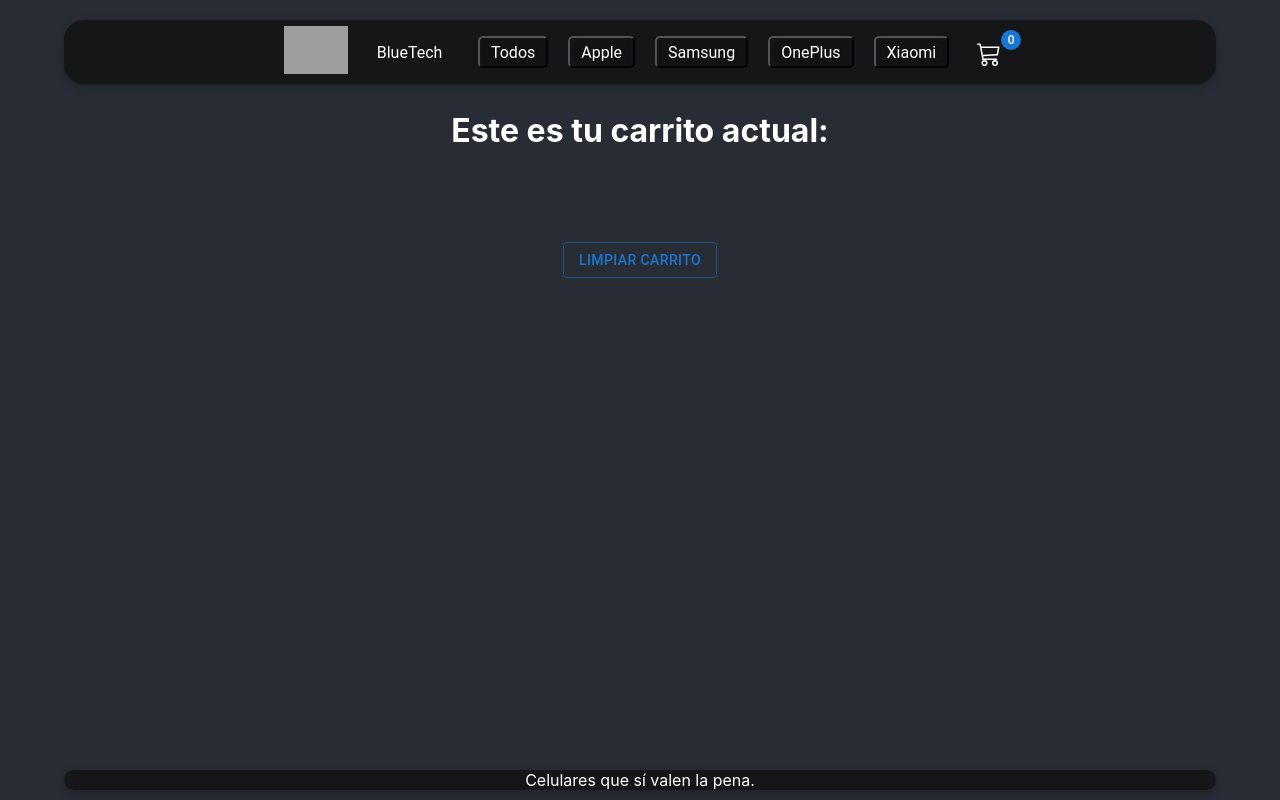
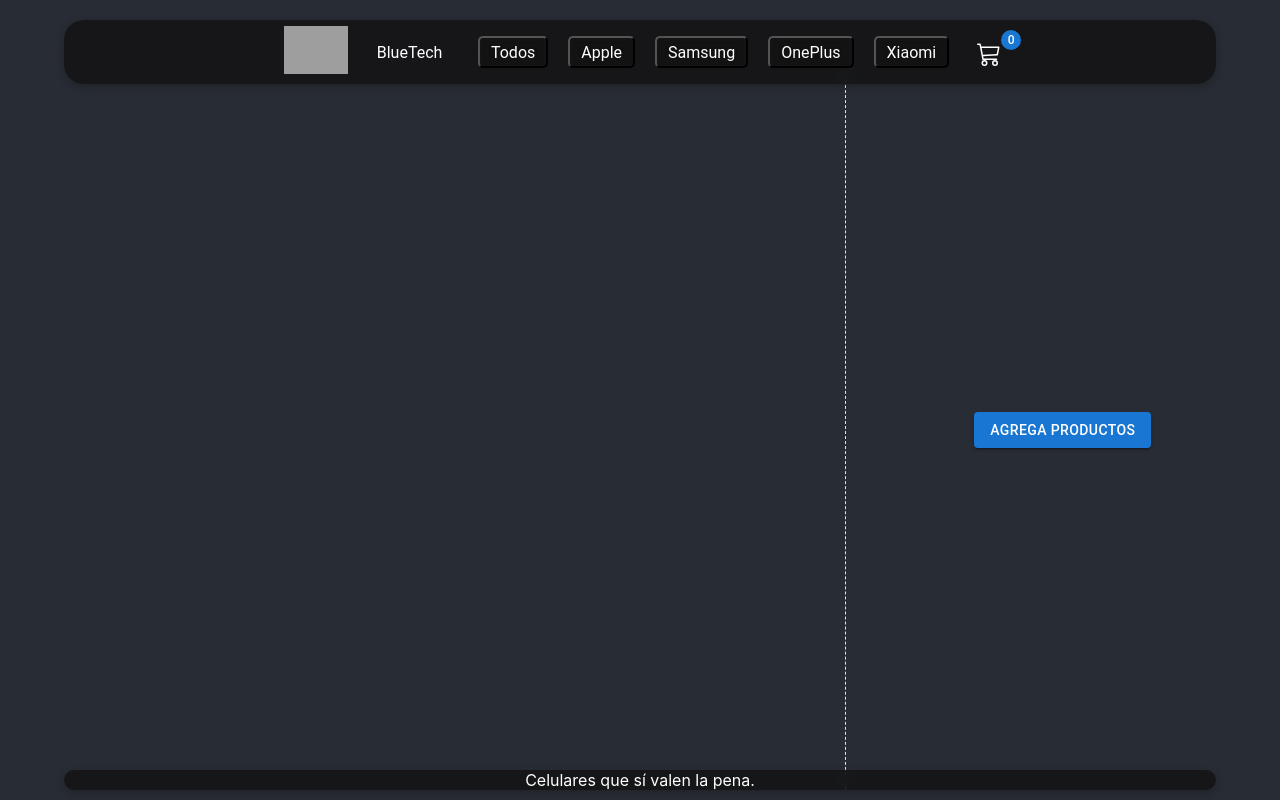
Before and after one commit to estebancardona7/CH-react, a React (Create React App) app: page /cart in a window 1280 px wide. Shown: the top 800 px of the page. Built offline with nearby package versions, Linux system fonts and the light colour scheme; grey boxes are pictures that could not be loaded.

Commit message:
agregada funcionalidad del cart

```diff
--- a/package.json
+++ b/package.json
@@ -20,7 +20,9 @@
     "react-icons": "^4.8.0",
     "react-router-dom": "^6.10.0",
     "react-scripts": "5.0.1",
+    "react-spinners": "^0.13.8",
     "styled-components": "^5.3.9",
+    "sweetalert2": "^11.7.5",
     "web-vitals": "^2.1.4"
   },
   "scripts": {
--- a/src/App.jsx
+++ b/src/App.jsx
@@ -2,7 +2,7 @@ import "./App.css";
 import { Navbar } from "./components/Navbar/Navbar";
 import { Footer } from "./components/Footer/Footer";
 import ItemListContainer from "./components/ItemList/ItemListContainer";
-import { ItemDetailContainer } from "./ItemDetail/ItemDetailContainer";
+import { ItemDetailContainer } from "./components/ItemDetail/ItemDetailContainer";
 import { BrowserRouter, Routes, Route } from "react-router-dom";
 import CartContainer from "./components/Cart/CartContainer";
 import FormContainer from "./components/Form/FormContainer";
--- a/src/components/Cart/Cart.css
+++ b/src/components/Cart/Cart.css
@@ -1,7 +1,76 @@
-.cartDetail {
+/* .cartDetail {
   background-color: #282c34;
   min-height: 100vh;
   color: white;
   padding-top: 70px;
   padding-bottom: 15px;
+} */
+.cart-container {
+  width: 100%;
+  padding: 50px 0;
+  min-height: 90vh;
+  display: flex;
+  justify-content: space-between;
 }
+
+.container-items {
+  width: 60%;
+  display: flex;
+  flex-direction: column;
+  justify-content: center;
+  flex-direction: column;
+  align-items: center;
+  gap: 30px;
+  border-right: 1px dashed #dfe3eb;
+  padding: 0 50px;
+}
+
+.cart-info {
+  width: 35%;
+  display: flex;
+  flex-direction: column;
+  justify-content: space-evenly;
+  color: #e9e5e8;
+}
+
+.btn-cart {
+  display: flex;
+  width: 100%;
+  gap: 20px;
+  justify-content: center;
+}
+
+.btn-cart > button {
+  width: 150px;
+}
+
+.cart-item {
+  width: 100%;
+  display: flex;
+  justify-content: space-between;
+  height: 150px;
+  align-items: center;
+  box-shadow: 0px 1px 10px 3px #1d6add;
+  border-radius: 10px;
+  padding: 0 10px;
+}
+
+.cart-item > img {
+  width: 10%;
+  height: 120px;
+  object-fit: fill;
+}
+
+/* Aca la tarjeta */
+.cart-item-info {
+  width: 80%;
+  height: 100px;
+  display: flex;
+  justify-content: space-between;
+  align-items: center;
+  color: #b6c6e0;
+}
+
+.cart-item-info > h2 {
+  font-family: monospace;
+}
--- a/src/components/Cart/Cart.jsx
+++ b/src/components/Cart/Cart.jsx
@@ -1,33 +1,101 @@
+// import React from "react";
+// import "./Cart.css";
+// import { Button } from "@mui/material";
+
+// const Cart = ({ cart, clearCart, deleteProductById }) => {
+//   return (
+//     <div className="cartDetail">
+//       <h1>Este es tu carrito actual:</h1>
+//       {cart.map((product) => {
+//         return (
+//           <div key={product.id}>
+//             <h3>{product?.title}</h3>
+//             <h4>{product.price}USD</h4>
+//             <h4>{product.quantity}</h4>
+//             <Button
+//               variant="contained"
+//               onClick={() => deleteProductById(product.id)}
+//             >
+//               Eliminar
+//             </Button>
+//           </div>
+//         );
+//       })}
+
+//       <div className="cartDetail">
+//         <Button variant="outlined" onClick={clearCart}>
+//           Limpiar carrito
+//         </Button>
+//       </div>
+//       <div>El total del carro es: ${}</div>
+//     </div>
+//   );
+// };
+
+// export default Cart;
+import { Button } from "@mui/material";
 import React from "react";
 import "./Cart.css";
-import { Button } from "@mui/material";
+import { Link } from "react-router-dom";
 
-const Cart = ({ cart, clearCart, deleteProductById }) => {
+const Cart = ({
+  cart,
+  clearCartWithAlert,
+  deleteProductById,
+  total,
+  navigate,
+}) => {
   return (
-    <div className="cartDetail">
-      <h1>Este es tu carrito actual:</h1>
-      {cart.map((product) => {
+    <div>
+      <div className="cart-container">
+        <div className="container-items">
+          {cart.map((item) => {
             return (
-          <div key={product.id}>
-            <h3>{product?.title}</h3>
-            <h4>{product.price}USD</h4>
-            <h4>{product.quantity}</h4>
+              <div key={item.id} className="cart-item">
+                <img src={item.img} alt="" />
+                <div className="cart-item-info">
+                  <h2>{item.name}</h2>
+                  <h2>usd {item.price}.-</h2>
+                  <h2>Unidades: {item.quantity}</h2>
+                </div>
                 <Button
                   variant="contained"
-              onClick={() => deleteProductById(product.id)}
+                  onClick={() => deleteProductById(item.id)}
                 >
-              Eliminar
+                  Quitar
                 </Button>
               </div>
             );
           })}
-
-      <div className="cartDetail">
-        <Button variant="outlined" onClick={clearCart}>
-          Limpiar carrito
+        </div>
+        <div className="cart-info">
+          {cart.length > 0 ? (
+            <div>
+              <h2>Descripcion del carrito</h2>
+              <h3>Cantidad de productos: </h3>
+              <h3>Precio total: usd {total}</h3>
+              <h3>Descuento: </h3>
+              <h3>Precio final: </h3>
+              <h1>El total del carrito es usd{total}.-</h1>
+              <div className="btn-cart">
+                <Button
+                  variant="contained"
+                  onClick={() => navigate("/checkout")}
+                >
+                  Terminar la compra
+                </Button>
+                <Button onClick={clearCartWithAlert} variant="contained">
+                  Vaciar carrito
                 </Button>
               </div>
-      <div>El total del carro es: ${}</div>
+            </div>
+          ) : (
+            <Link to="/">
+              <Button variant="contained">Agrega productos</Button>
+            </Link>
+          )}
+        </div>
+      </div>
     </div>
   );
 };
--- a/src/components/Cart/CartContainer.jsx
+++ b/src/components/Cart/CartContainer.jsx
@@ -2,17 +2,36 @@ import React from "react";
 import Cart from "./Cart";
 import { useContext } from "react";
 import { CartContext } from "../../context/CartContext";
+import Swal from "sweetalert2";
 
 const CartContainer = () => {
-  const { cart, clearCart, deleteProductById } = useContext(CartContext);
+  const { cart, clearCart, deleteProductById, getTotalPrice } =
+    useContext(CartContext);
+  let total = getTotalPrice();
+  const clearCartWithAlert = () => {
+    Swal.fire({
+      title: "Seguro que quieres eliminar todo el carrito?",
+      showDenyButton: true,
+      showCancelButton: false,
+      confirmButtonText: "Si, eliminar",
+      denyButtonText: `No, no eliminar`,
+    }).then((result) => {
+      if (result.isConfirmed) {
+        clearCart();
+        Swal.fire("Se limpio el carrito", "", "success");
+      } else if (result.isDenied) {
+        Swal.fire("Carrito sin modificar", "", "info");
+      }
+    });
+  };
   return (
-    <div>
-      <Cart
-        cart={cart}
-        clearCart={clearCart}
-        deleteProductById={deleteProductById}
-      />
-    </div>
+    <Cart
+      // navigate={navigate}
+      total={total}
+      clearCartWithAlert={clearCartWithAlert}
+      cart={cart}
+      deleteProductById={deleteProductById}
+    />
   );
 };
 
--- a/src/ItemDetail/ItemDetail.jsx
+++ b/src/components/ItemDetail/ItemDetail.jsx
@@ -2,15 +2,15 @@ import React from "react";
 import "./ItemDetail.css";
 import { Box, Button, CardActions, Grid, Typography } from "@mui/material";
 import { Link } from "react-router-dom";
-import CounterContainer from "../components/Counter/Counter";
+import CounterContainer from "../Counter/Counter";
 
-const ItemDetail = ({ product, onAdd }) => {
+const ItemDetail = ({ product, onAdd, cantidadTotal }) => {
   return (
     <Grid container spacing={2} className="detailContainer">
-      <Grid item xs={12} sm={6}>
+      <Grid item md={6} xs={12}>
         <img src={product.img} alt="" className="itemDetailImg" />
       </Grid>
-      <Grid item xs={12} sm={6}>
+      <Grid item md={6} xs={12}>
         <Box
           display="flex"
           flexDirection="column"
@@ -36,7 +36,11 @@ const ItemDetail = ({ product, onAdd }) => {
             </Typography>
           </Box>
           <Box pb={10}>
-            <CounterContainer stock={product.stock} onAdd={onAdd} />
+            <CounterContainer
+              stock={product.stock}
+              onAdd={onAdd}
+              initial={cantidadTotal}
+            />
             <Link to={`/`}>
               <Button variant="contained" size="small">
                 Regresar
--- a/src/ItemDetail/ItemDetailContainer.jsx
+++ b/src/components/ItemDetail/ItemDetailContainer.jsx
@@ -1,13 +1,13 @@
 import React, { useContext, useEffect, useState } from "react";
 import ItemDetail from "./ItemDetail";
-import { products } from "../productsMock";
+import { products } from "../../productsMock";
 import { useParams } from "react-router-dom";
-import { CartContext } from "../context/CartContext";
+import { CartContext } from "../../context/CartContext";
+import Swal from "sweetalert2";
 
 export const ItemDetailContainer = () => {
   const [product, setProduct] = useState({});
-  const { agregarAlCarrito } = useContext(CartContext);
-  // let id = 2;
+  const { agregarAlCarrito, getQuantityById } = useContext(CartContext);
 
   const { id } = useParams();
 
@@ -23,11 +23,24 @@ export const ItemDetailContainer = () => {
     };
 
     agregarAlCarrito(data);
+    Swal.fire({
+      position: "center",
+      icon: "success",
+      title: `Se agregó tu ${product.title} al carrito`,
+      showConfirmButton: false,
+      timer: 1900,
+    });
   };
+
+  let cantidadTotal = getQuantityById(product.id);
 
   return (
     <div>
-      <ItemDetail product={product} onAdd={onAdd} />
+      <ItemDetail
+        product={product}
+        onAdd={onAdd}
+        cantidadTotal={cantidadTotal}
+      />
     </div>
   );
 };
--- a/src/components/ItemList/ItemListContainer.jsx
+++ b/src/components/ItemList/ItemListContainer.jsx
@@ -1,14 +1,13 @@
 import { useState, useEffect } from "react";
 import ItemList from "./ItemList";
-// import axios from "axios";
 import { useParams } from "react-router-dom";
 import { products } from "../../productsMock";
+import { BarLoader } from "react-spinners";
 
 const ItemListContainer = () => {
   const [items, setItems] = useState([]);
 
   const { categoryName } = useParams();
-  // console.log(categoryName);
 
   useEffect(() => {
     const productsFiltered = products.filter(
@@ -16,7 +15,9 @@ const ItemListContainer = () => {
     );
 
     const tarea = new Promise((resolve, reject) => {
-      resolve(categoryName ? productsFiltered : products);
+      setTimeout(() => {
+        resolve(categoryName ? productsFiltered : products);
+      }, 1700);
     });
 
     tarea.then((res) => setItems(res)).catch((error) => console.log(error));
@@ -24,7 +25,20 @@ const ItemListContainer = () => {
 
   return (
     <div className="itemCard">
-      <ItemList items={items} />
+      {items.length === 0 ? (
+        <div>
+          <BarLoader
+            color="#1672eb"
+            cssOverride={{}}
+            height={12}
+            loading
+            speedMultiplier={1.3}
+            width={200}
+          />
+        </div>
+      ) : (
+        <ItemList items={items} />
+      )}
     </div>
   );
 };
--- a/src/context/CartContext.jsx
+++ b/src/context/CartContext.jsx
@@ -24,12 +24,13 @@ const CartContextProvider = ({ children }) => {
         if (elemento.id === producto.id) {
           return {
             ...elemento,
-            quantity: elemento.quantity + producto.quantity,
+            quantity: producto.quantity,
           };
         } else {
           return elemento;
         }
       });
+
       setCart(newCart);
     } else {
       setCart([...cart, producto]);
```
Also changed, not shown: src/components/ItemDetail/ItemDetail.css (renamed from src/ItemDetail/ItemDetail.css), 1 other file (tests, documents, lock files or other folders). Lines whose indentation alone changed are shown as unchanged.
